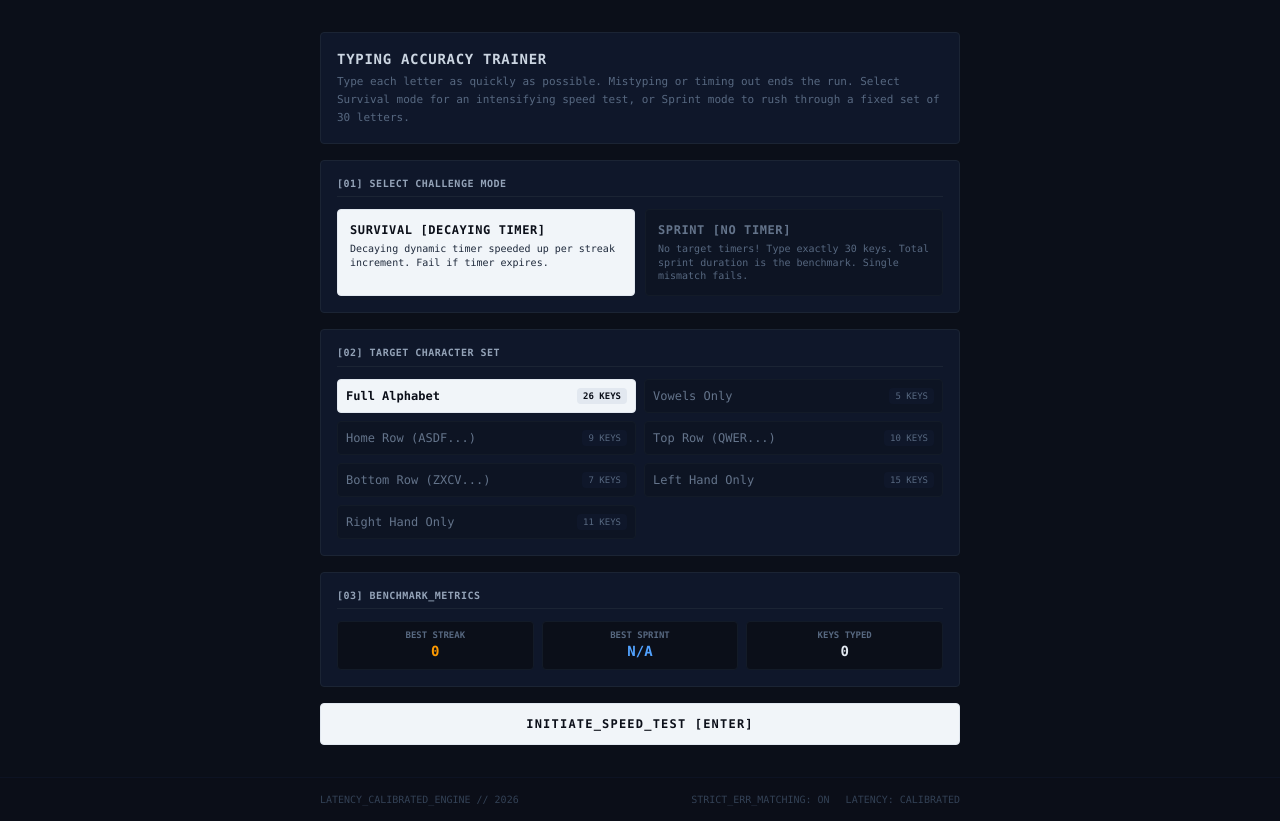
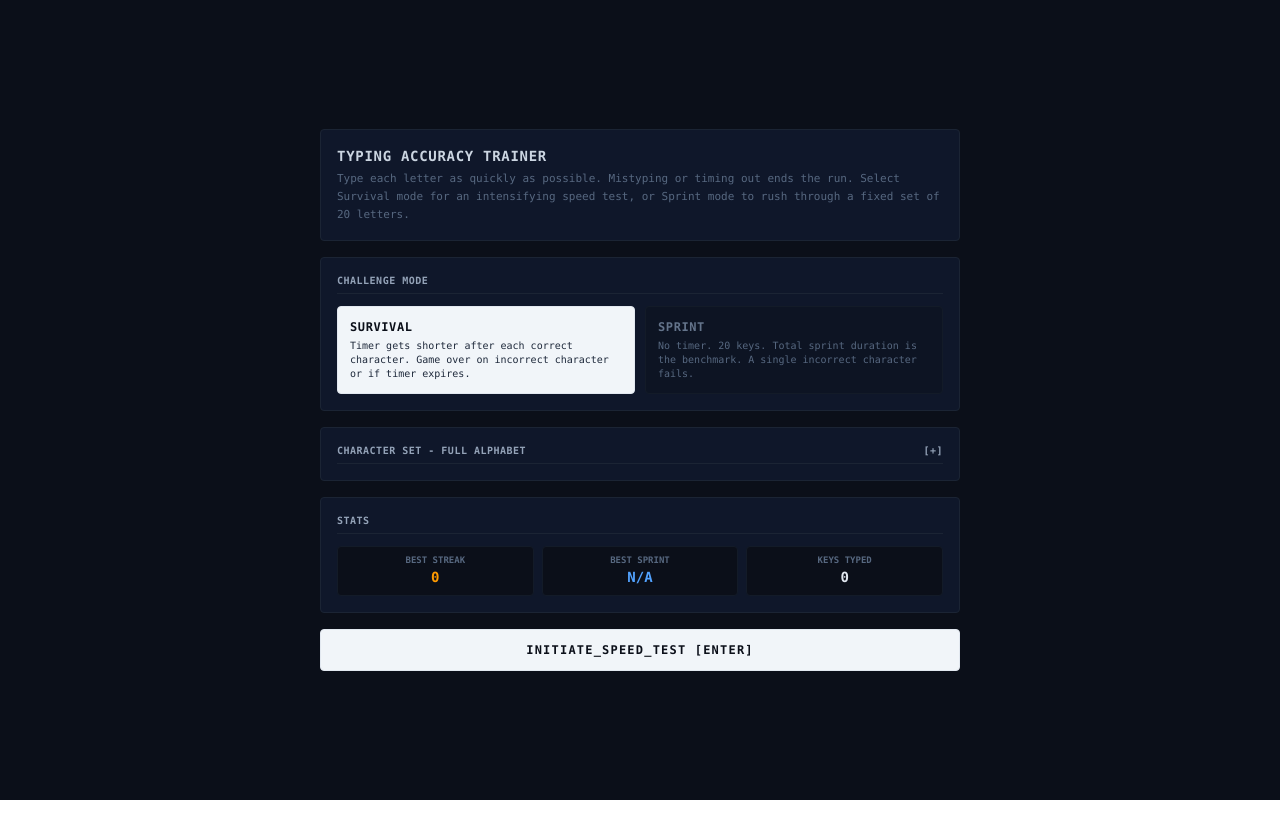
Before and after one commit to childsr/typing-accuracy-trainer, a React (Vite) app: page / in a window 1280 px wide. After the commit the page ends 800 px from the top, so only its background shows below. Built offline with nearby package versions, Linux system fonts and the light colour scheme.

Commit message:
refactor: simplify UI and tune game parameters
- Remove footer and unused code for cleaner UI
- Reduce sprint target to 20 characters
- Lower feedback duration to 100ms
- Update survival mode labels for clarity

```diff
--- a/src/App.tsx
+++ b/src/App.tsx
@@ -184,16 +184,7 @@ export default function App() {
       </main>
 
 
-      {/* Footer bar */}
-      <footer className="py-3.5 border-t border-zinc-900/60 bg-zinc-950/30 text-center text-[10px] text-zinc-650 font-mono mt-auto select-none">
-        <div className="max-w-2xl mx-auto px-4 flex flex-col sm:flex-row justify-between items-center gap-2">
-          <span>LATENCY_CALIBRATED_ENGINE // 2026</span>
-          <div className="flex gap-4">
-            <span>STRICT_ERR_MATCHING: ON</span>
-            <span>LATENCY: CALIBRATED</span>
-          </div>
-        </div>
-      </footer>
+
     </div>
   );
 }
--- a/src/components/MainMenu.tsx
+++ b/src/components/MainMenu.tsx
@@ -1,4 +1,4 @@
-import { useEffect, useMemo } from 'react';
+import { useEffect, useMemo, useState } from 'react';
 import { PlayerHistory, GameMode } from '../types';
 import { CHAR_SETS, SPRINT_CHAR_COUNT } from '../params';
 import { calculateLetterStats, getCharacterWeights } from '../utils/stats';
@@ -22,6 +22,7 @@ export default function MainMenu({
   onStartGame,
   onResetStats,
 }: MainMenuProps) {
+  const [isCharSetCollapsed, setIsCharSetCollapsed] = useState(true);
   useEffect(() => {
     const handleKeyDown = (e: KeyboardEvent) => {
       if (e.key === 'Enter') {
@@ -72,7 +73,7 @@ export default function MainMenu({
       {/* Game Mode Choice */}
       <div className="border border-zinc-800 bg-zinc-900 p-4 rounded flex flex-col gap-3">
         <span className="text-[10px] uppercase tracking-wider text-zinc-400 font-bold border-b border-zinc-800 pb-1.5">
-          [01] SELECT CHALLENGE MODE
+          CHALLENGE MODE
         </span>
         <div className="grid grid-cols-1 sm:grid-cols-2 gap-2.5">
           <button
@@ -85,12 +86,12 @@ export default function MainMenu({
             }`}
           >
             <span className="font-bold text-xs uppercase tracking-wider">
-              Survival [Decaying Timer]
+              Survival
             </span>
             <span className={`text-[10px] leading-snug font-medium ${
               selectedGameMode === 'SURVIVAL' ? 'text-zinc-700' : 'text-zinc-500'
             }`}>
-              Decaying dynamic timer speeded up per streak increment. Fail if timer expires.
+              Timer gets shorter after each correct character. Game over on incorrect character or if timer expires.
             </span>
           </button>
 
@@ -104,12 +105,12 @@ export default function MainMenu({
             }`}
           >
             <span className="font-bold text-xs uppercase tracking-wider">
-              Sprint [No Timer]
+              Sprint
             </span>
             <span className={`text-[10px] leading-snug font-medium ${
               selectedGameMode === 'SPRINT' ? 'text-zinc-700' : 'text-zinc-500'
             }`}>
-              No target timers! Type exactly {SPRINT_CHAR_COUNT} keys. Total sprint duration is the benchmark. Single mismatch fails.
+              No timer. {SPRINT_CHAR_COUNT} keys. Total sprint duration is the benchmark. A single incorrect character fails.
             </span>
           </button>
         </div>
@@ -117,9 +118,15 @@ export default function MainMenu({
 
       {/* Main interactive setups */}
       <div className="border border-zinc-800 bg-zinc-900 p-4 rounded flex flex-col gap-3">
-        <span className="text-[10px] uppercase tracking-wider text-zinc-400 font-bold border-b border-zinc-800 pb-1.5">
-          [02] TARGET CHARACTER SET
-        </span>
+        <button
+          onClick={() => setIsCharSetCollapsed(!isCharSetCollapsed)}
+          className="w-full flex justify-between items-center text-left text-[10px] uppercase tracking-wider text-zinc-400 font-bold border-b border-zinc-800 pb-1.5 cursor-pointer hover:text-zinc-300"
+        >
+          <span>CHARACTER SET{isCharSetCollapsed && ` - ${CHAR_SETS.find(set => set.id === selectedCharSetId)?.name}`}</span>
+          <span>{isCharSetCollapsed ? '[+]' : '[-]'}</span>
+        </button>
+
+        {!isCharSetCollapsed && (
           <div className="grid grid-cols-1 sm:grid-cols-2 gap-2">
             {CHAR_SETS.map((set) => {
               const isSelected = selectedCharSetId === set.id;
@@ -144,12 +151,13 @@ export default function MainMenu({
               );
             })}
           </div>
+        )}
       </div>
 
       {/* Stats container */}
       <div className="border border-zinc-800 bg-zinc-900 p-4 rounded flex flex-col gap-3">
         <span className="text-[10px] uppercase tracking-wider text-zinc-400 font-bold border-b border-zinc-800 pb-1.5">
-          [03] BENCHMARK_METRICS
+          STATS
         </span>
         <div className="grid grid-cols-3 gap-2 text-center text-xs">
           <div className="p-2 bg-zinc-950 rounded border border-zinc-850">
@@ -171,7 +179,7 @@ export default function MainMenu({
         {struggleLetters.length > 0 && (
           <div className="border border-zinc-850/60 bg-zinc-950/20 p-3 rounded flex flex-col gap-1.5 mt-1">
             <span className="text-[9px] uppercase tracking-wider text-zinc-400 font-bold border-b border-zinc-850 pb-1 select-none">
-              [ADAPTIVE] HISTORICAL WEAK SPOTS (MORE FREQUENT)
+              HISTORICAL WEAK SPOTS (MORE FREQUENT)
             </span>
             <div className="grid grid-cols-5 gap-1.5 text-center">
               {struggleLetters.map((item) => (
--- a/src/components/StatsView.tsx
+++ b/src/components/StatsView.tsx
@@ -65,8 +65,6 @@ export default function StatsView({
   const correctLogs = logs.filter((l) => l.correct);
   const avgReactionTime =
     correctLogs.length > 0
-      // ? Math.round(correctLogs.reduce((acc, curr) => acc + curr.reactionTimeMs, 0) / correctLogs.length)
-      // : 0;
       ? (lastSession.totalTimeMs / correctLogs.length).toFixed(0)
       : "N/A";
 
--- a/src/params.ts
+++ b/src/params.ts
@@ -20,9 +20,9 @@ export const CHAR_SETS = [
 export const STORAGE_KEY_HISTORY = 'speed_typer_history_v2';
 export const HISTORY_LENGTH = 20;
 
-export const INSTANT_FEEDBACK_DURATION_MS = 200;
+export const INSTANT_FEEDBACK_DURATION_MS = 100;
 
-export const SPRINT_CHAR_COUNT = 30; // Target length for 30-Letter Sprint mode
+export const SPRINT_CHAR_COUNT = 20; // Target length for Sprint mode
 
 // Dynamic timer speed configuration
 export const TIMER_START_MS = 3000;
@@ -32,7 +32,7 @@ export const TIMER_REDUCTION_PER_STREAK_MS = 100; // Decreases limit by 100ms on
 const TIMER_CURVE_SHALLOWNESS = 6.25;
 /**
  * Calculates current time limit based on the number of letters typed so far (n/streak).
- * The limit decreases dynamically as the streak increases, with a floor of TIMER_MIN_MS.
+ * The limit decreases dynamically as the streak increases.
  */
 export function getTimerLimitMs(n: number): number {
   // return Math.max(TIMER_MIN_MS, TIMER_START_MS - n * TIMER_REDUCTION_PER_STREAK_MS);
```
Lines whose indentation alone changed are shown as unchanged.
